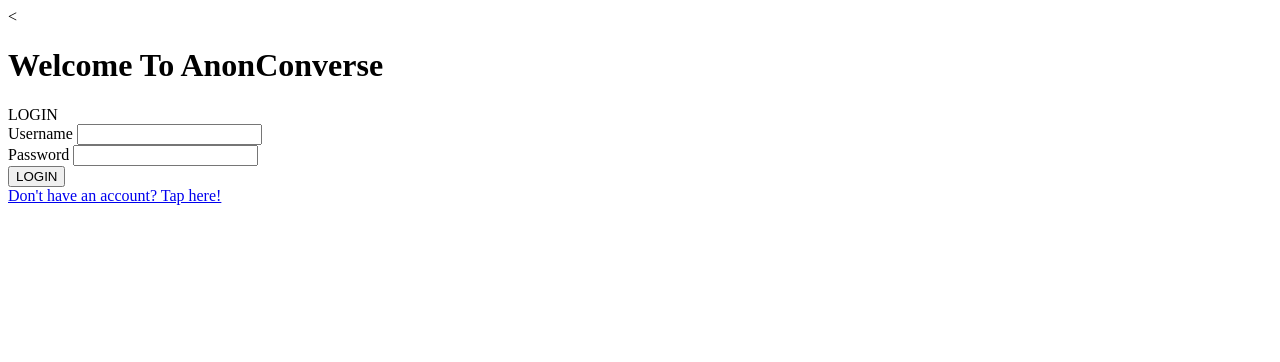
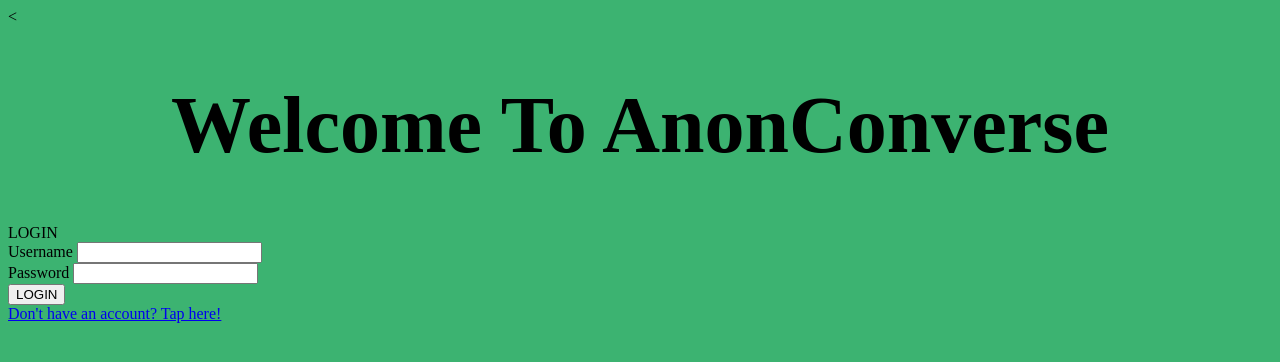
Before and after one commit to j00leee/LocalHackDay, a plain HTML site: page index.html in a window 1280 px wide. Drawn offline with Linux system fonts and the light colour scheme.

Commit message:
Update login.css

```diff
--- a/login.css
+++ b/login.css
@@ -1,3 +1,17 @@
 #Login{
 
 }
+
+html {
+	background-color: mediumseagreen;
+}
+h1 {
+	font-family: 'Raleway';
+	text-align: center;
+	font-size: 80px;
+}
+p {
+	font-family: 'Raleway';
+	text-align: center;
+	font-size: 30px;
+}
```
